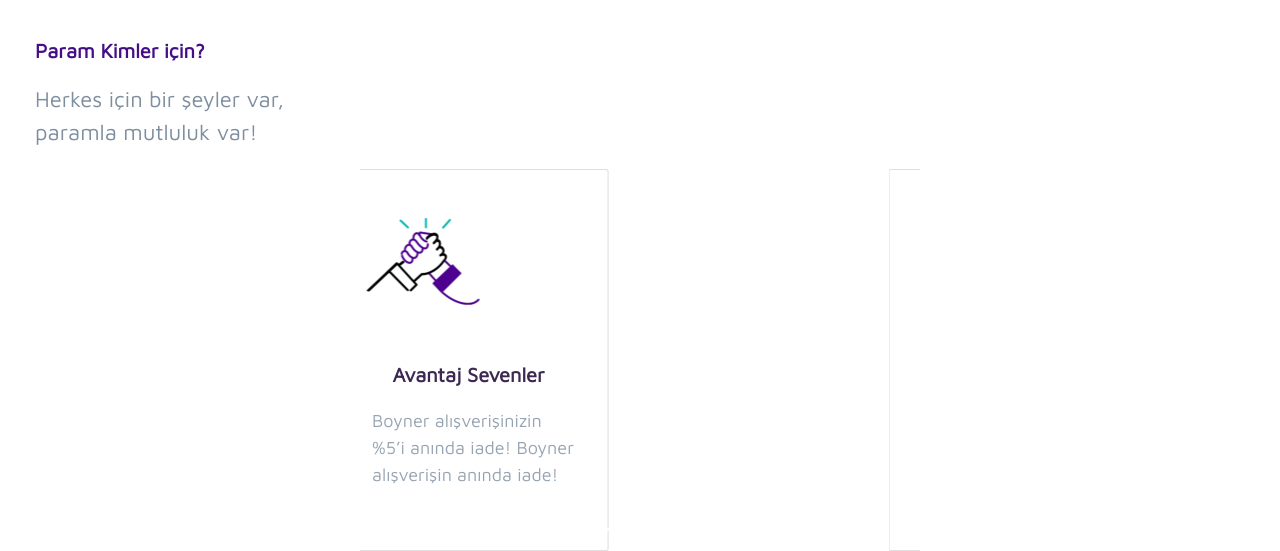
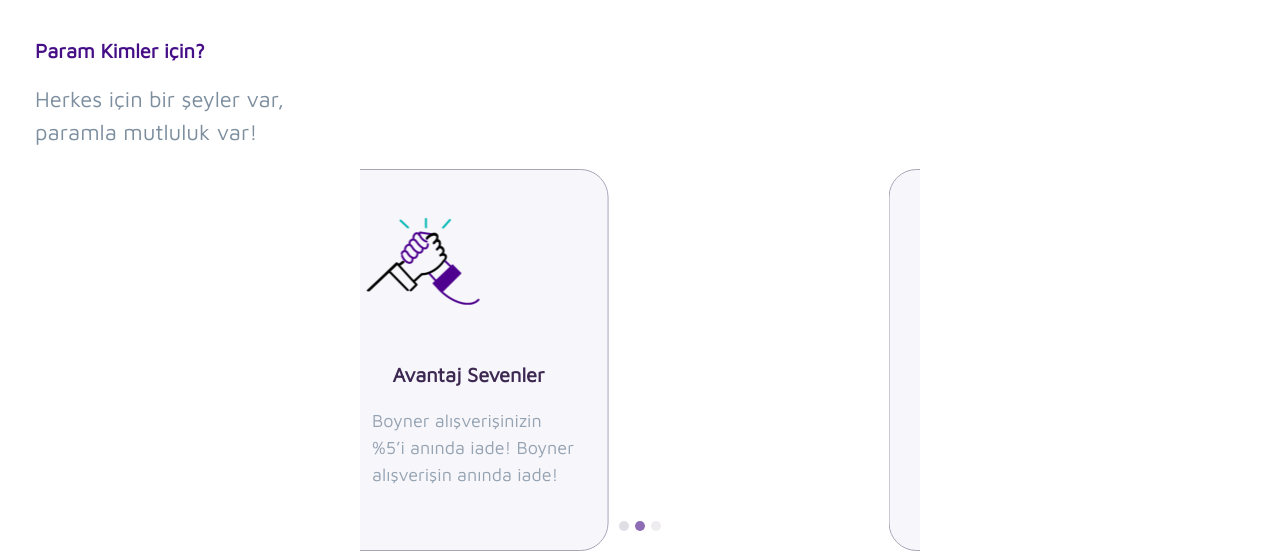
Before and after one commit to hamzademirr/param-clone, a plain HTML site: page index.html in a window 1280 px wide. Shown: the part 1106-1657 px from the top of the page. Drawn offline with nearby package versions, Linux system fonts and the light colour scheme.

Commit message:
slayder duzeltildi

```diff
--- a/index.html
+++ b/index.html
@@ -68,9 +68,9 @@
         <div class="carts">
             <div id="carouselExampleIndicators" class="carousel slide" data-ride="carousel">
                 <ol class="carousel-indicators">
-                  <li data-target="#carouselExampleIndicators" data-slide-to="0" class="active"></li>
-                  <li data-target="#carouselExampleIndicators" data-slide-to="1"></li>
-                  <li data-target="#carouselExampleIndicators" data-slide-to="2"></li>
+                    <li data-target="#my-carousel" data-slide-to="0" class="active"></li>
+                    <li data-target="#my-carousel" data-slide-to="1"></li>
+                    <li data-target="#my-carousel" data-slide-to="2"></li>
                 </ol>
                 <div class="carousel-inner">
                     <div class="carousel-item active">
@@ -101,14 +101,6 @@
                         </div>
                     </div>
                 </div>
-                <a class="carousel-control-prev" href="#carouselExampleIndicators" role="button" data-slide="prev">
-                  <span class="carousel-control-prev-icon" aria-hidden="true"></span>
-                  <span class="sr-only">Previous</span>
-                </a>
-                <a class="carousel-control-next" href="#carouselExampleIndicators" role="button" data-slide="next">
-                  <span class="carousel-control-next-icon" aria-hidden="true"></span>
-                  <span class="sr-only">Next</span>
-                </a>
             </div>
         </div>
 
--- a/styles/styles.scss
+++ b/styles/styles.scss
@@ -10,7 +10,7 @@ html {
 
 body {
   font-family: "Maven Pro", sans-serif;
-  color: black;
+  color: #fff;
   text-align: center;
   background: #fff;
 }
@@ -185,58 +185,73 @@ nav {
     margin-top: 60rem;
     z-index: 3;
 
-    img{
+    img {
       margin-right: 1rem;
       padding-bottom: 2rem;
     }
   }
 }
 
-main{
-  .box-3{
+main {
+  .box-3 {
     margin-top: 33rem;
 
-    h2{
+    h2 {
       text-align: left;
-      color: #450E87;
+      color: #450e87;
       font-size: 2rem;
       font-weight: bold;
       margin: 0 0 2rem 3.5rem;
       padding: 0;
     }
-    p{
+    p {
       text-align: left;
-      color: #7D8E9F;
+      color: #7d8e9f;
       font-size: 2.2rem;
       margin: 0 0 2rem 3.5rem;
       padding: 0;
     }
   }
 
-  .carts{
+  .carts {
     display: flex;
     justify-content: center;
 
-    .card{
-      img{
+    .card {
+      background-color: #f6f6fb;
+      border: 1px solid #aba3b7;
+      border-radius: 28px;
+      img {
         width: 14rem;
         height: auto;
         margin: 2rem 12rem 2rem 2rem;
       }
     }
 
-    .card-body{
-      h2{
+    .carousel-indicators {
+      .active{
+        background-color: #450E87;
+      }
+      li {
+        width: 10px;
+        height: 10px;
+        border-radius: 50%;
+        background-color: #DDDAE2;
+      }
+    }
+
+    .card-body {
+      h2 {
         margin: 0;
         padding: 0;
         font-size: 2rem;
-        color: #3D2852;
+        color: #3d2852;
         font-weight: bold;
       }
-      p{
+      p {
         margin: 2rem 0 5rem 3rem;
         padding: 0;
-        color: #7D8E9F;
+        color: #7d8e9f;
         opacity: 80%;
         font-size: 1.8rem;
         text-align: left;
```
Also changed, not shown: styles/styles.css, 1 other file. Lines whose indentation alone changed are shown as unchanged.
